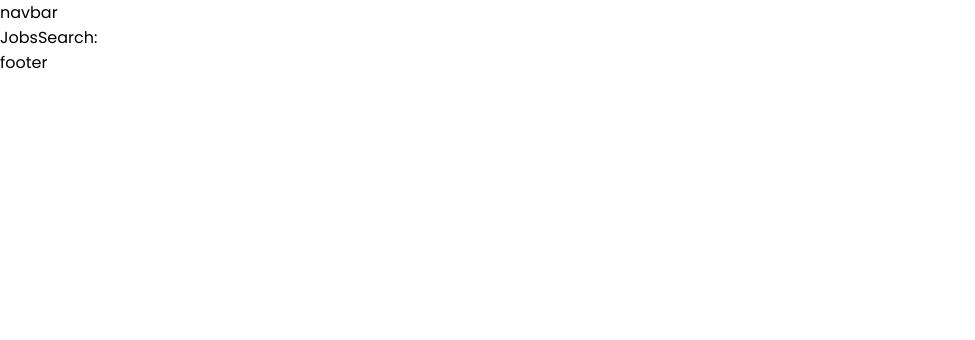
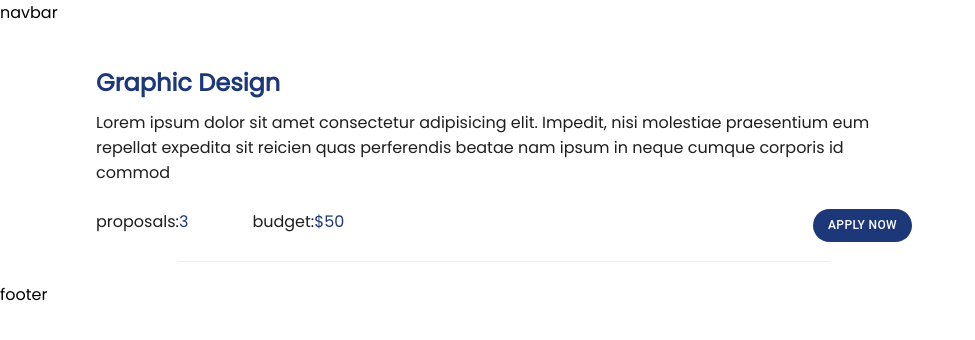
Before and after one commit to CA-G12/g-lanceer, a React (Create React App) app in the folder client/: page /jobs-search in a window 1280 px wide. Shown: the top 340 px of the page, without its empty margins (0-975 px from the left). Built offline with nearby package versions, Linux system fonts and the light colour scheme.

Commit message:
feat: create job card component relates #41

```diff
--- a/client/package.json
+++ b/client/package.json
@@ -5,6 +5,7 @@
   "dependencies": {
     "@emotion/react": "^11.10.4",
     "@emotion/styled": "^11.10.4",
+    "@mui/lab": "^5.0.0-alpha.103",
     "@mui/material": "^5.10.9",
     "@testing-library/jest-dom": "^5.16.5",
     "@testing-library/react": "^13.4.0",
--- a/client/src/components/index.tsx
+++ b/client/src/components/index.tsx
@@ -1,7 +1,8 @@
 import {
   Category, Hero, JoinClient, JoinFreelance, PopularCategories,
 } from './landing';
+import JobCard from './jobCard/jobCard';
 
 export {
-  Category, Hero, JoinClient, JoinFreelance, PopularCategories,
+  Category, Hero, JoinClient, JoinFreelance, PopularCategories, JobCard,
 };
--- /dev/null
+++ b/client/src/components/jobCard/jobCard.css
@@ -0,0 +1,41 @@
+  .job-card{
+  width: 75%;
+  margin: 2.5rem 0px;
+  position: relative;
+}
+.job-card::after{
+  content: '';
+  width: 80%;
+  position: absolute;
+  border-bottom: 1px solid #eee;
+  bottom: -20px;
+  left: 10%;
+}
+.job-card p{
+  color: #1E1E1E ;
+}
+.second-section{
+  display: flex;
+  justify-content: space-between;
+  margin-top: 1.5rem;
+  color: #1E1E1E;
+}
+.budget-proposal-section div{
+  display: inline-block;
+}
+.budget{
+  margin-left: 4rem;
+}
+ .content .job-card .h2{
+  margin-bottom: 10px;
+  color: #1C3879;
+}
+.proposals span , .budget span{
+  color: #1C3879;
+}
+.description{
+  margin-bottom: 10px;
+}
+.content{
+  padding: 0px 6rem;
+}
--- /dev/null
+++ b/client/src/components/jobCard/jobCard.tsx
@@ -0,0 +1,148 @@
+import {
+  Button,
+} from '@mui/material';
+import { Link } from 'react-router-dom';
+import './jobCard.css';
+
+function JobCard() {
+  return (
+    <div className="content">
+      <div className="job-card">
+        <Link to="/job/jobid">
+          <h2 className="h2">
+            Graphic Design
+          </h2>
+          <p className="description">
+            Lorem ipsum dolor sit amet consectetur adipisicing elit. Impedit,
+            nisi molestiae praesentium eum repellat expedita sit reicien quas
+            perferendis beatae nam ipsum in neque cumque corporis id commod
+          </p>
+        </Link>
+        <div className="second-section">
+          <div className="budget-proposal-section">
+            <div className="proposals">
+              proposals:
+              <span>3</span>
+            </div>
+            <div className="budget">
+              budget:
+              <span>$50</span>
+            </div>
+          </div>
+          <Link to="/job/jobid">
+            <Button
+              className="apply-job-btn"
+              style={{
+                backgroundColor: '#1C3879',
+                color: '#fff',
+                fontSize: '12px',
+                borderRadius: '20px',
+                width: '100%',
+                paddingLeft: '15px',
+                paddingRight: '15px',
+              }}
+            >
+              Apply Now
+            </Button>
+          </Link>
+        </div>
+      </div>
+    </div>
+
+  // newwwwwwwwww
+  // <div className="table">
+  //   <Box sx={{ width: '100%', typography: 'body1' }}>
+  //     <TabContext value={value}>
+  //       <Box sx={{ borderBottom: 1, borderColor: 'divider' }}>
+  //      <TabList onChange={handleChange} aria-label="lab API tabs example">
+  //           <Tab label="Most Popular" value="1" />
+  //           <Tab label="Best Match" value="2" />
+  //         </TabList>
+  //       </Box>
+  //       <TabPanel value="1">
+  //         <div className="content">
+  //           <div className="job-card">
+  //             <h2 className="h2">
+  //               Graphic Design
+  //             </h2>
+  //             <p className="description">
+  //               Lorem ipsum dolor sit amet consectetur adipisicing elit. I
+  //               nisi molestiae praesentium eum repellat expedita sit reicid
+  //               perferendis beatae nam ipsum in neque cumque corporis id i.
+  //             </p>
+  //             <div className="second-section">
+  //               <div className="budget-proposal-section">
+  //                 <div className="proposals">
+  //                   proposals:
+  //                   <span>3</span>
+  //                 </div>
+  //                 <div className="budget">
+  //                   budget:
+  //                   <span>$50</span>
+  //                 </div>
+  //               </div>
+  //               <Button
+  //                 className="apply-job-btn"
+  //                 style={{
+  //                   backgroundColor: '#1C3879',
+  //                   color: '#fff',
+  //                   fontSize: '12px',
+  //                   borderRadius: '20px',
+  //                   width: '10%',
+  //                 }}
+  //               >
+  //                 Apply Now
+  //               </Button>
+  //             </div>
+  //           </div>
+  //         </div>
+
+  //       </TabPanel>
+  //       <TabPanel value="2">
+  //         <div className="content">
+  //           <div className="job-card">
+  //             <h2 className="h2">
+  //               Graphic Design
+  //             </h2>
+  //             <p className="description">
+  //               Lorem ipsum dolor sit amet consectetur adipisicing elit. Imd
+  //               nisi molestiae praesentium eum repellat expedita sit reiciend
+  //               perferendis beatae nam ipsum in neque cumque corporis id coi.
+  //             </p>
+  //             <div className="second-section">
+  //               <div className="budget-proposal-section">
+  //                 <div className="proposals">
+  //                   proposals:
+  //                   <span>3</span>
+  //                 </div>
+  //                 <div className="budget">
+  //                   budget:
+  //                   <span>$50</span>
+  //                 </div>
+  //               </div>
+  //               <Button
+  //                 className="apply-job-btn"
+  //                 style={{
+  //                   backgroundColor: '#1C3879',
+  //                   color: '#fff',
+  //                   fontSize: '12px',
+  //                   borderRadius: '20px',
+  //                   width: '10%',
+  //                 }}
+  //               >
+  //                 Apply Now
+  //               </Button>
+  //             </div>
+  //           </div>
+  //         </div>
+
+  //       </TabPanel>
+
+  //     </TabContext>
+  //   </Box>
+
+  // </div>
+  );
+}
+
+export default JobCard;
--- a/client/src/pages/JobsSearch/index.tsx
+++ b/client/src/pages/JobsSearch/index.tsx
@@ -1,11 +1,12 @@
 // import { useLocation } from 'react-router-dom';
+import { JobCard } from '../../components';
 
 function JobsSearch() {
   // const location = useLocation();
   // const { category } = location.state;
   return (
     <div>
-      JobsSearch:
+      <JobCard />
     </div>
   );
 }
```
Also changed, not shown: 1 other file (tests, documents, lock files or other folders).
